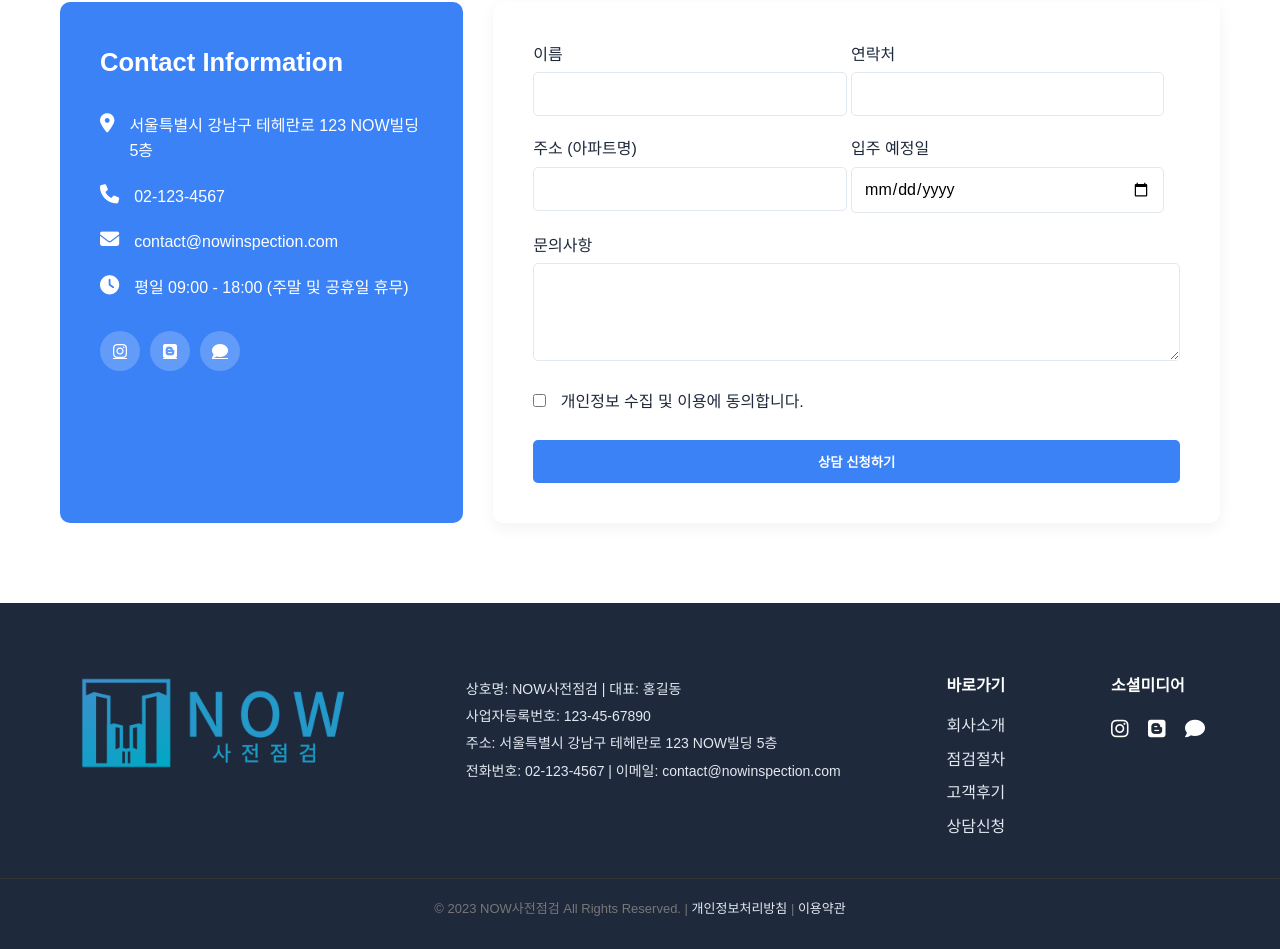
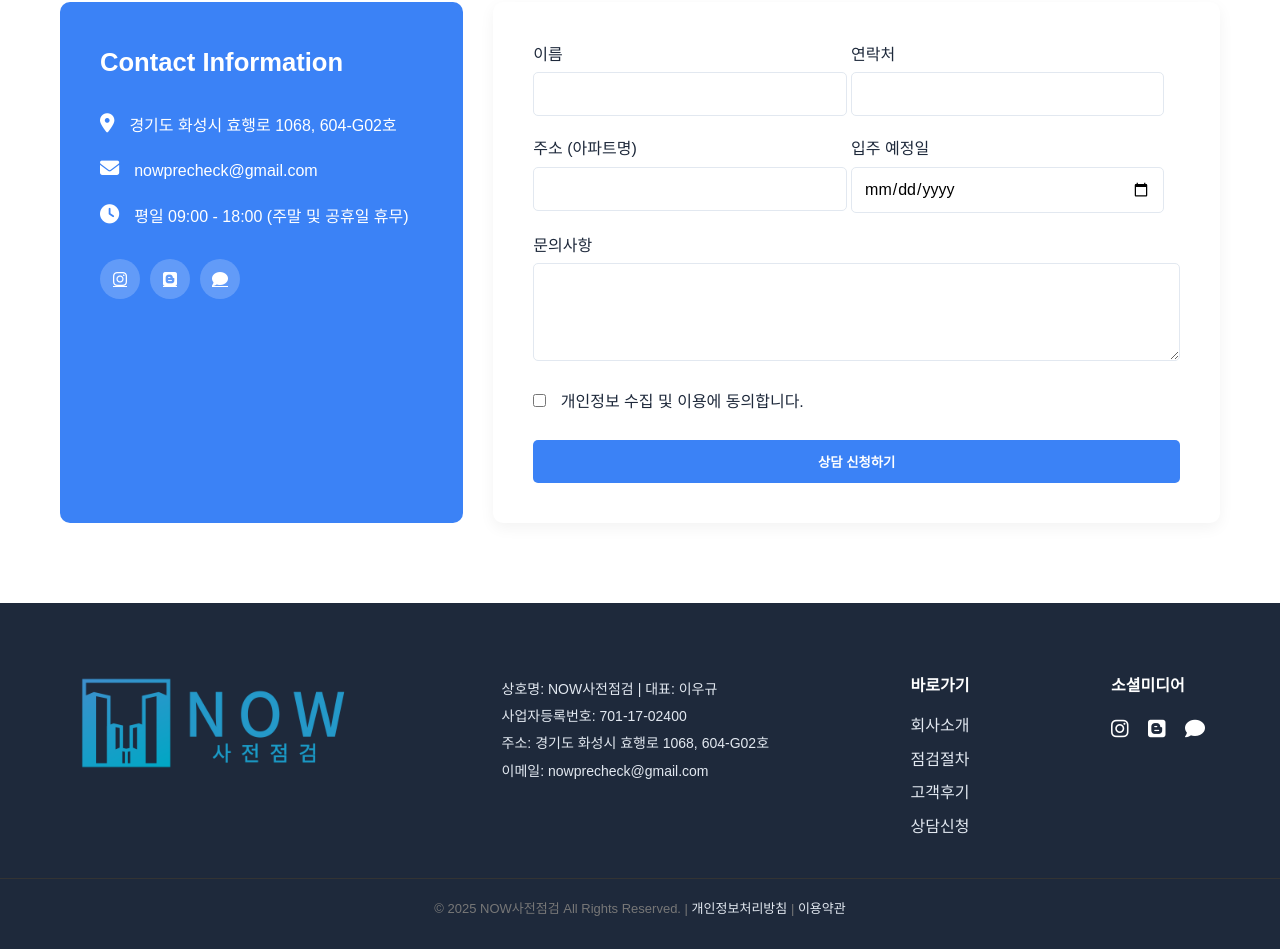
Before and after one commit to DevLiuf/nowinspection, a website: page index.html in a window 1280 px wide. Shown: the part 4762-5711 px from the top of the page. Drawn offline with Linux system fonts and the light colour scheme.

Commit message:
정보 수정

```diff
--- a/index.html
+++ b/index.html
@@ -370,15 +370,11 @@
             <ul>
               <li>
                 <i class="fas fa-map-marker-alt"></i>
-                <p>서울특별시 강남구 테헤란로 123 NOW빌딩 5층</p>
-              </li>
-              <li>
-                <i class="fas fa-phone"></i>
-                <p>02-123-4567</p>
+                <p>경기도 화성시 효행로 1068, 604-G02호</p>
               </li>
               <li>
                 <i class="fas fa-envelope"></i>
-                <p>contact@nowinspection.com</p>
+                <p>nowprecheck@gmail.com</p>
               </li>
               <li>
                 <i class="fas fa-clock"></i>
@@ -469,10 +465,10 @@
           <img src="assets/now-logo4.png" alt="NOW사전점검 로고" />
         </div>
         <div class="footer-info">
-          <p>상호명: NOW사전점검 | 대표: 홍길동</p>
-          <p>사업자등록번호: 123-45-67890</p>
-          <p>주소: 서울특별시 강남구 테헤란로 123 NOW빌딩 5층</p>
-          <p>전화번호: 02-123-4567 | 이메일: contact@nowinspection.com</p>
+          <p>상호명: NOW사전점검 | 대표: 이우규</p>
+          <p>사업자등록번호: 701-17-02400</p>
+          <p>주소: 경기도 화성시 효행로 1068, 604-G02호</p>
+          <p>이메일: nowprecheck@gmail.com</p>
         </div>
         <div class="footer-links">
           <h4>바로가기</h4>
@@ -500,7 +496,7 @@
       </div>
       <div class="footer-bottom">
         <p>
-          © 2023 NOW사전점검 All Rights Reserved. |
+          © 2025 NOW사전점검 All Rights Reserved. |
           <a href="#">개인정보처리방침</a> | <a href="#">이용약관</a>
         </p>
       </div>
```
Also changed, not shown: assets/now-logo-3.png (deleted).
